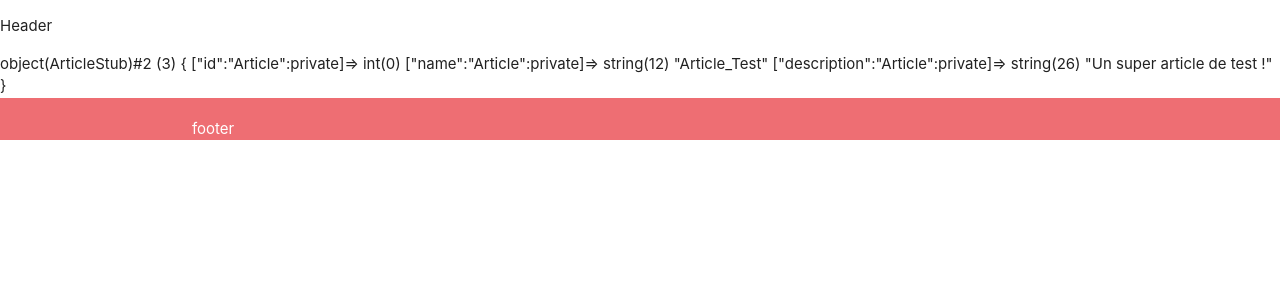
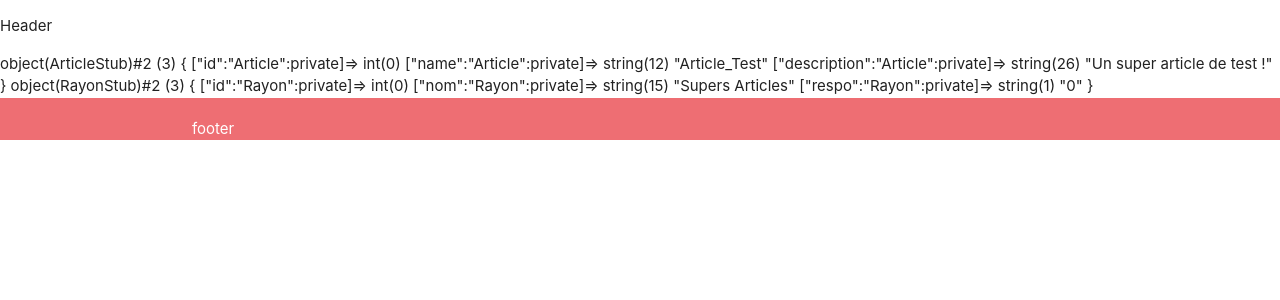
Before and after one commit to valentin-roche/qualite_logiciel_stock, a PHP site: page / in a window 1280 px wide. Shown: the top 300 px of the page. Run offline with PHP 8.4, Linux system fonts and the light colour scheme; some libraries are stand-ins or nearby versions.

Commit message:
Ajout de la classe Rayon et du stub correspondant

```diff
--- a/index.php
+++ b/index.php
@@ -1,11 +1,12 @@
 <?php
 require_once "./src/model/ArticleStub.php";
+require_once "./src/model/RayonStub.php";
 include "header.php";
 afficherHeader("Accueil", "");
 
 var_dump(new ArticleStub());
+var_dump(new RayonStub());
 ?>
-
 
 <?php
 include "footer.php";
--- /dev/null
+++ b/src/model/Rayon.php
@@ -0,0 +1,71 @@
+<?php
+
+
+class Rayon
+{
+    private $id;
+    private $nom;
+    private $respo;
+
+    /**
+     * Rayon constructor.
+     * @param $id
+     * @param $nom
+     * @param $respo
+     */
+    public function __construct($id, $nom, $respo)
+    {
+        $this->id = $id;
+        $this->nom = $nom;
+        $this->respo = $respo;
+    }
+
+    /**
+     * @return mixed
+     */
+    public function getId()
+    {
+        return $this->id;
+    }
+
+    /**
+     * @param mixed $id
+     */
+    public function setId($id)
+    {
+        $this->id = $id;
+    }
+
+    /**
+     * @return mixed
+     */
+    public function getNom()
+    {
+        return $this->nom;
+    }
+
+    /**
+     * @param mixed $nom
+     */
+    public function setNom($nom)
+    {
+        $this->nom = $nom;
+    }
+
+    /**
+     * @return mixed
+     */
+    public function getRespo()
+    {
+        return $this->respo;
+    }
+
+    /**
+     * @param mixed $respo
+     */
+    public function setRespo($respo)
+    {
+        $this->respo = $respo;
+    }
+
+}
--- /dev/null
+++ b/src/model/RayonStub.php
@@ -0,0 +1,14 @@
+<?php
+require_once "Rayon.php";
+
+class RayonStub extends Rayon
+{
+
+    /**
+     * RayonStub constructor.
+     */
+    public function __construct()
+    {
+        parent::__construct(0, "Supers Articles", "0");
+    }
+}
```
